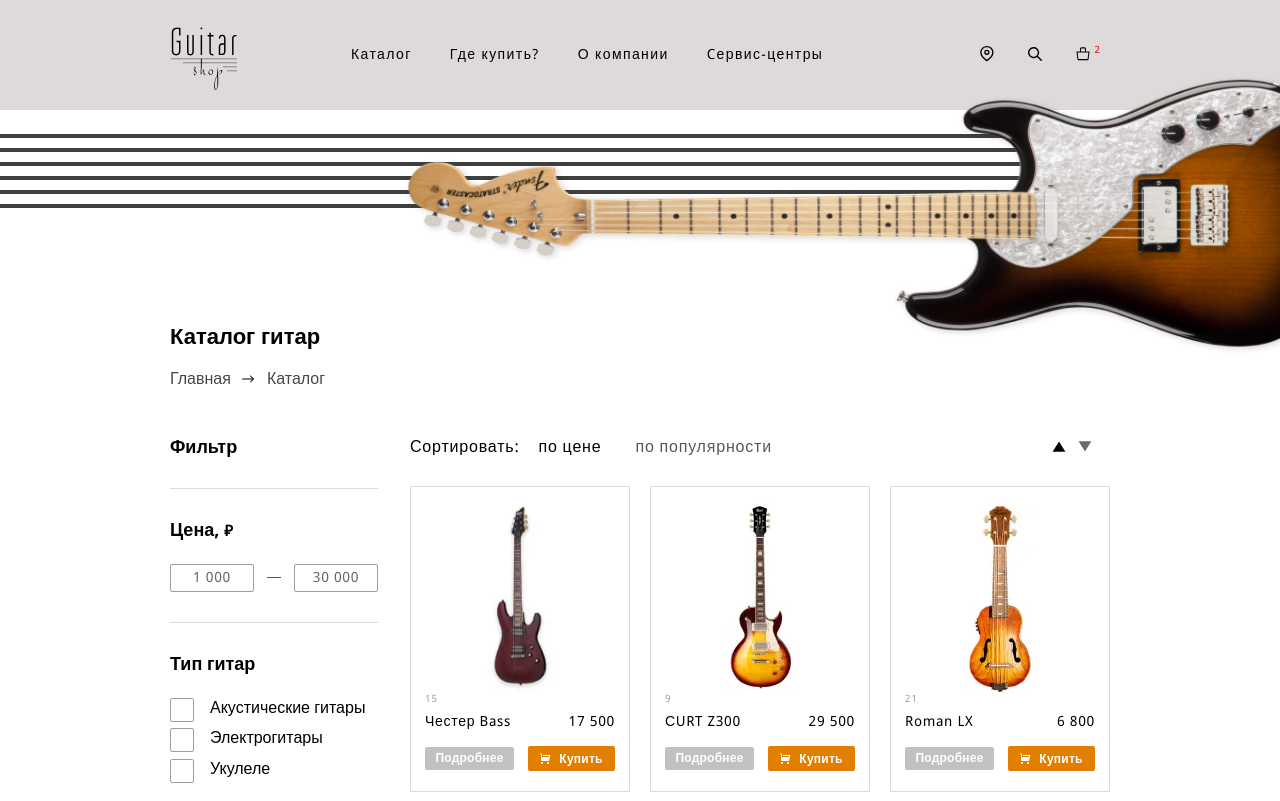
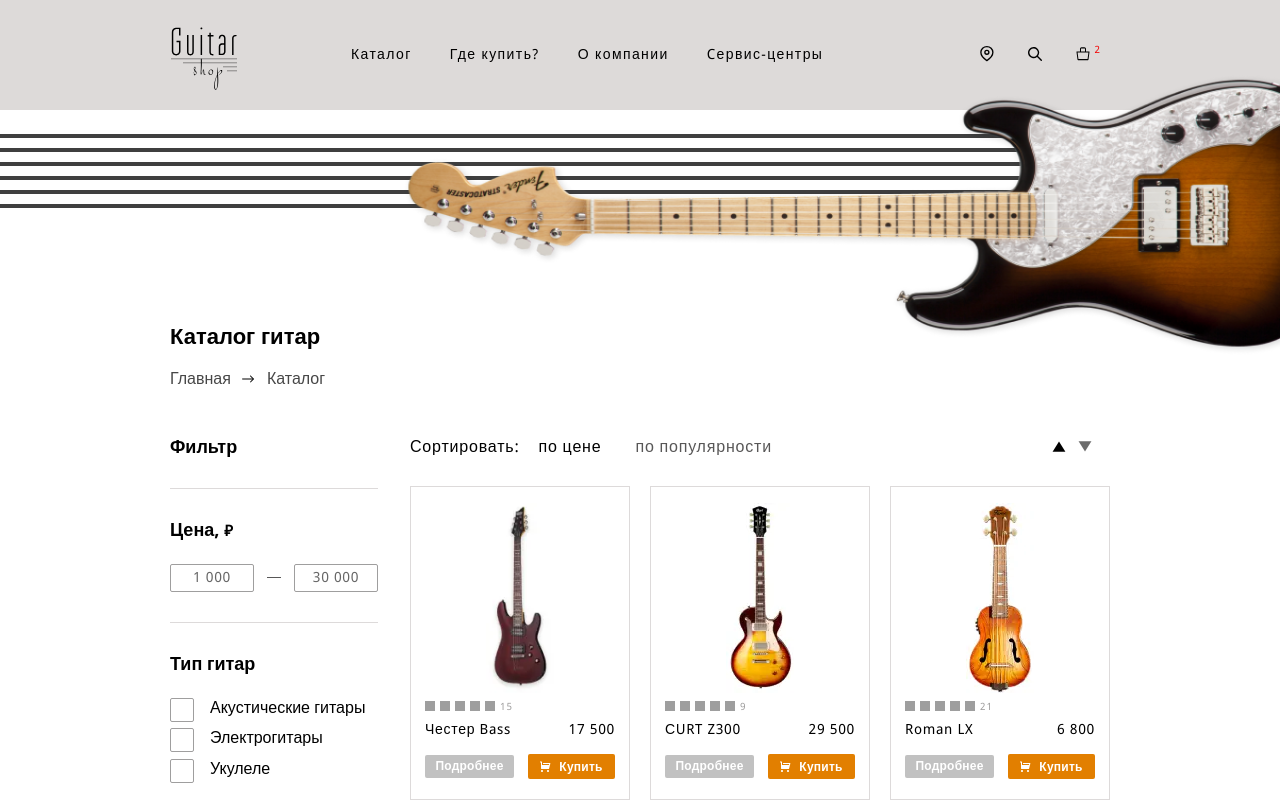
Before and after one commit to libertasia/guitar_shop_erokhina, a React (Create React App) app: page / in a window 1280 px wide. Shown: the top 801 px of the page. Built offline with nearby package versions, Linux system fonts and the light colour scheme; grey boxes are pictures that could not be loaded.

Commit message:
Added stars-rating to CatalogItem

```diff
--- a/src/components/catalog-item/catalog-item.jsx
+++ b/src/components/catalog-item/catalog-item.jsx
@@ -1,7 +1,7 @@
 import React from 'react';
 import PropTypes from 'prop-types';
 import {Link} from 'react-router-dom';
-import {AppRoute, DEFAULT_LOCALE} from '../../const';
+import {AppRoute, DEFAULT_LOCALE, Rating} from '../../const';
 
 const CatalogItem = (props) => {
 
@@ -15,7 +15,18 @@
       </picture>
 
       <div className="catalog-item__reviews">
-        <div className="catalog-item__star" />
+        <div className="catalog-item__rating-stars">
+          <input type="radio" name={`rating-${guitar.article}`} id={`${guitar.article}-rating-5`} value="5" defaultChecked={guitar.rating === Rating.FIVE ? true : false} />
+          <label htmlFor={`${guitar.article}-rating-5`}></label>
+          <input type="radio" name={`rating-${guitar.article}`} id={`${guitar.article}-rating-4`} value="4" defaultChecked={guitar.rating === Rating.FOUR ? true : false} />
+          <label htmlFor={`${guitar.article}-rating-4`}></label>
+          <input type="radio" name={`rating-${guitar.article}`} id={`${guitar.article}-rating-3`} value="3" defaultChecked={guitar.rating === Rating.THREE ? true : false} />
+          <label htmlFor={`${guitar.article}-rating-3`}></label>
+          <input type="radio" name={`rating-${guitar.article}`} id={`${guitar.article}-rating-2`} value="2" defaultChecked={guitar.rating === Rating.TWO ? true : false} />
+          <label htmlFor={`${guitar.article}-rating-2`}></label>
+          <input type="radio" name={`rating-${guitar.article}`} id={`${guitar.article}-rating-1`} value="1" defaultChecked={guitar.rating === Rating.ONE ? true : false} />
+          <label htmlFor={`${guitar.article}-rating-1`}></label>
+        </div>
         <span className="catalog-item__reviews-number">{guitar.reviews}</span>
       </div>
 
@@ -41,6 +52,7 @@
     strings: PropTypes.number.isRequired,
     price: PropTypes.number.isRequired,
     imageName: PropTypes.string.isRequired,
+    rating: PropTypes.number.isRequired,
   }).isRequired,
 };
 
--- a/src/const.js
+++ b/src/const.js
@@ -19,4 +19,12 @@
   VISUALLY_HIDDEN: `visually-hidden`,
 };
 
-export {AppRoute, APIRoute, ClassName, DEFAULT_LOCALE};
+const Rating = {
+  ONE: 1,
+  TWO: 2,
+  THREE: 3,
+  FOUR: 4,
+  FIVE: 5,
+};
+
+export {AppRoute, APIRoute, ClassName, DEFAULT_LOCALE, Rating};
--- a/src/guitars.json
+++ b/src/guitars.json
@@ -6,7 +6,8 @@
     "reviews": 15,
     "strings": 7,
     "price": 17500,
-    "imageName": "electric"
+    "imageName": "electric",
+    "rating": 5
   },
   {
     "article": "TK129049",
@@ -15,7 +16,8 @@
     "reviews": 9,
     "strings": 7,
     "price": 29500,
-    "imageName": "electric-curt-z300"
+    "imageName": "electric-curt-z300",
+    "rating": 5
   },
   {
     "article": "RO111111",
@@ -24,7 +26,8 @@
     "reviews": 21,
     "strings": 4,
     "price": 6800,
-    "imageName": "ukulele"
+    "imageName": "ukulele",
+    "rating": 3
   },
   {
     "article": "TK436457",
@@ -33,7 +36,8 @@
     "reviews": 15,
     "strings": 6,
     "price": 30000,
-    "imageName": "electric-curt-t300"
+    "imageName": "electric-curt-t300",
+    "rating": 5
   },
   {
     "article": "DI192138",
@@ -42,7 +46,8 @@
     "reviews": 5,
     "strings": 7,
     "price": 3500,
-    "imageName": "acoustic"
+    "imageName": "acoustic",
+    "rating": 4
   },
   {
     "article": "SO934345",
@@ -51,7 +56,8 @@
     "reviews": 17,
     "strings": 6,
     "price": 15300,
-    "imageName": "electric"
+    "imageName": "electric",
+    "rating": 4
   },
   {
     "article": "DI082347",
@@ -60,7 +66,8 @@
     "reviews": 5,
     "strings": 4,
     "price": 2200,
-    "imageName": "ukulele"
+    "imageName": "ukulele",
+    "rating": 4
   },
   {
     "article": "SO135646",
@@ -69,7 +76,8 @@
     "reviews": 27,
     "strings": 4,
     "price": 30000,
-    "imageName": "electric-chester-plus"
+    "imageName": "electric-chester-plus",
+    "rating": 5
   },
   {
     "article": "VO154751",
@@ -78,7 +86,8 @@
     "reviews": 3,
     "strings": 7,
     "price": 1700,
-    "imageName": "acoustic"
+    "imageName": "acoustic",
+    "rating": 3
   },
   {
     "article": "TK244556",
@@ -87,7 +96,8 @@
     "reviews": 20,
     "strings": 4,
     "price": 23000,
-    "imageName": "electric"
+    "imageName": "electric",
+    "rating": 5
   },
   {
     "article": "TK134663",
@@ -96,7 +106,8 @@
     "reviews": 19,
     "strings": 4,
     "price": 18700,
-    "imageName": "electric"
+    "imageName": "electric",
+    "rating": 5
   },
   {
     "article": "SO123212",
@@ -105,7 +116,8 @@
     "reviews": 30,
     "strings": 7,
     "price": 35000,
-    "imageName": "electric"
+    "imageName": "electric",
+    "rating": 4
   },
   {
     "article": "SO123234",
@@ -114,7 +126,8 @@
     "reviews": 28,
     "strings": 6,
     "price": 14900,
-    "imageName": "electric"
+    "imageName": "electric",
+    "rating": 5
   },
   {
     "article": "VO519510",
@@ -123,7 +136,8 @@
     "reviews": 7,
     "strings": 6,
     "price": 7600,
-    "imageName": "acoustic"
+    "imageName": "acoustic",
+    "rating": 2
   },
   {
     "article": "VO457369",
@@ -132,7 +146,8 @@
     "reviews": 19,
     "strings": 6,
     "price": 6500,
-    "imageName": "acoustic"
+    "imageName": "acoustic",
+    "rating": 4
   },
   {
     "article": "FB625903",
@@ -141,7 +156,8 @@
     "reviews": 26,
     "strings": 7,
     "price": 12000,
-    "imageName": "acoustic"
+    "imageName": "acoustic",
+    "rating": 5
   },
   {
     "article": "FB576948",
@@ -150,7 +166,8 @@
     "reviews": 31,
     "strings": 7,
     "price": 9900,
-    "imageName": "acoustic"
+    "imageName": "acoustic",
+    "rating": 5
   },
   {
     "article": "LU012032",
@@ -159,7 +176,8 @@
     "reviews": 28,
     "strings": 12,
     "price": 8900,
-    "imageName": "acoustic"
+    "imageName": "acoustic",
+    "rating": 4
   },
   {
     "article": "LU546853",
@@ -168,7 +186,8 @@
     "reviews": 34,
     "strings": 12,
     "price": 10500,
-    "imageName": "acoustic"
+    "imageName": "acoustic",
+    "rating": 4
   },
   {
     "article": "LU458283",
@@ -177,7 +196,8 @@
     "reviews": 9,
     "strings": 6,
     "price": 13300,
-    "imageName": "acoustic"
+    "imageName": "acoustic",
+    "rating": 5
   },
   {
     "article": "RO324341",
@@ -186,7 +206,8 @@
     "reviews": 37,
     "strings": 4,
     "price": 4800,
-    "imageName": "ukulele"
+    "imageName": "ukulele",
+    "rating": 4
   },
   {
     "article": "RO214235",
@@ -195,7 +216,8 @@
     "reviews": 5,
     "strings": 4,
     "price": 1900,
-    "imageName": "ukulele"
+    "imageName": "ukulele",
+    "rating": 5
   },
   {
     "article": "DI132414",
@@ -204,7 +226,8 @@
     "reviews": 23,
     "strings": 4,
     "price": 2500,
-    "imageName": "ukulele"
+    "imageName": "ukulele",
+    "rating": 4
   },
   {
     "article": "DI934754",
@@ -213,7 +236,8 @@
     "reviews": 3,
     "strings": 4,
     "price": 3800,
-    "imageName": "ukulele"
+    "imageName": "ukulele",
+    "rating": 5
   },
   {
     "article": "DI034292",
@@ -222,7 +246,8 @@
     "reviews": 10,
     "strings": 4,
     "price": 4100,
-    "imageName": "ukulele"
+    "imageName": "ukulele",
+    "rating": 4
   },
   {
     "article": "MI193214",
@@ -231,7 +256,8 @@
     "reviews": 14,
     "strings": 4,
     "price": 2700,
-    "imageName": "ukulele"
+    "imageName": "ukulele",
+    "rating": 4
   },
   {
     "article": "VO043244",
@@ -240,6 +266,7 @@
     "reviews": 29,
     "strings": 4,
     "price": 6700,
-    "imageName": "ukulele"
+    "imageName": "ukulele",
+    "rating": 5
   }
 ]
--- a/src/scss/blocks/catalog-item.scss
+++ b/src/scss/blocks/catalog-item.scss
@@ -18,22 +18,39 @@
   display: flex;
   flex-direction: row;
   flex-wrap: nowrap;
+  margin-top: 8px;
 }
 
-// .catalog-item__star {
-//   display: block;
-//   width: 80px;
-//   height: 11px;
-//   margin-right: 5px;
-//   background-image: url("../../img/star-yellow.svg"),
-//   url("../../img/star-yellow.svg"),
-//   url("../../img/star-yellow.svg"),
-//   url("../../img/star-yellow.svg"),
-//   url("../../img/star.svg");
-//   background-size: 10px 11px, 10px 11px, 10px 11px, 10px 11px, 10px 11px;
-//   background-repeat: space;
-//   // background-position: 0 0, 14 0, 28 0, 42 0, 56 0;
-// }
+.catalog-item__rating-stars {
+  display: flex;
+  flex-direction: row-reverse;
+  justify-content: center;
+}
+
+.catalog-item__rating-stars input {
+  display: none;
+}
+
+.catalog-item__rating-stars label {
+  cursor: pointer;
+  margin-right: 5px;
+  width: 10px;
+  height: 10px;
+  background-image: url("../../img/star.svg");
+  background-repeat: no-repeat;
+  background-position: center;
+  background-size: 10px 10px;
+}
+
+.catalog-item__rating-stars > input:checked ~ label,
+.catalog-item__rating-stars > input:checked ~ label ~ label {
+  background-image: url("../../img/star-yellow.svg");
+}
+
+.catalog-item__rating-stars > input:not(:checked) ~ label:hover,
+.catalog-item__rating-stars > input:not(:checked) ~ label:hover ~ label {
+  background-image: url("../../img/star-yellow.svg");
+}
 
 .catalog-item__reviews-number {
   font-size: 10px;
```
